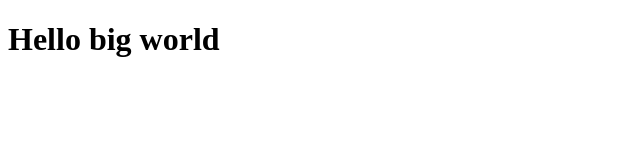
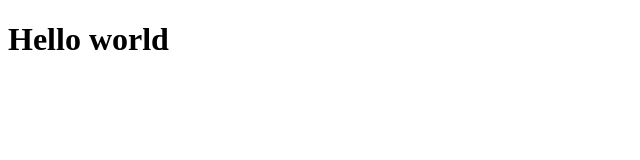
Before and after one commit to luisFilipePT/node-project, a website: page client/index.html in a window 1280 px wide. Shown: the whole page, without its empty margins (0-640 px from the left). Drawn offline with Linux system fonts and the light colour scheme.

Commit message:
testing merge

```diff
--- a/client/index.html
+++ b/client/index.html
@@ -7,6 +7,6 @@
   <title>Sample Web App</title>
 </head>
 <body>
-  <h1>Hello big world</h1>
+  <h1>Hello world</h1>
 </body>
 </html>
```
